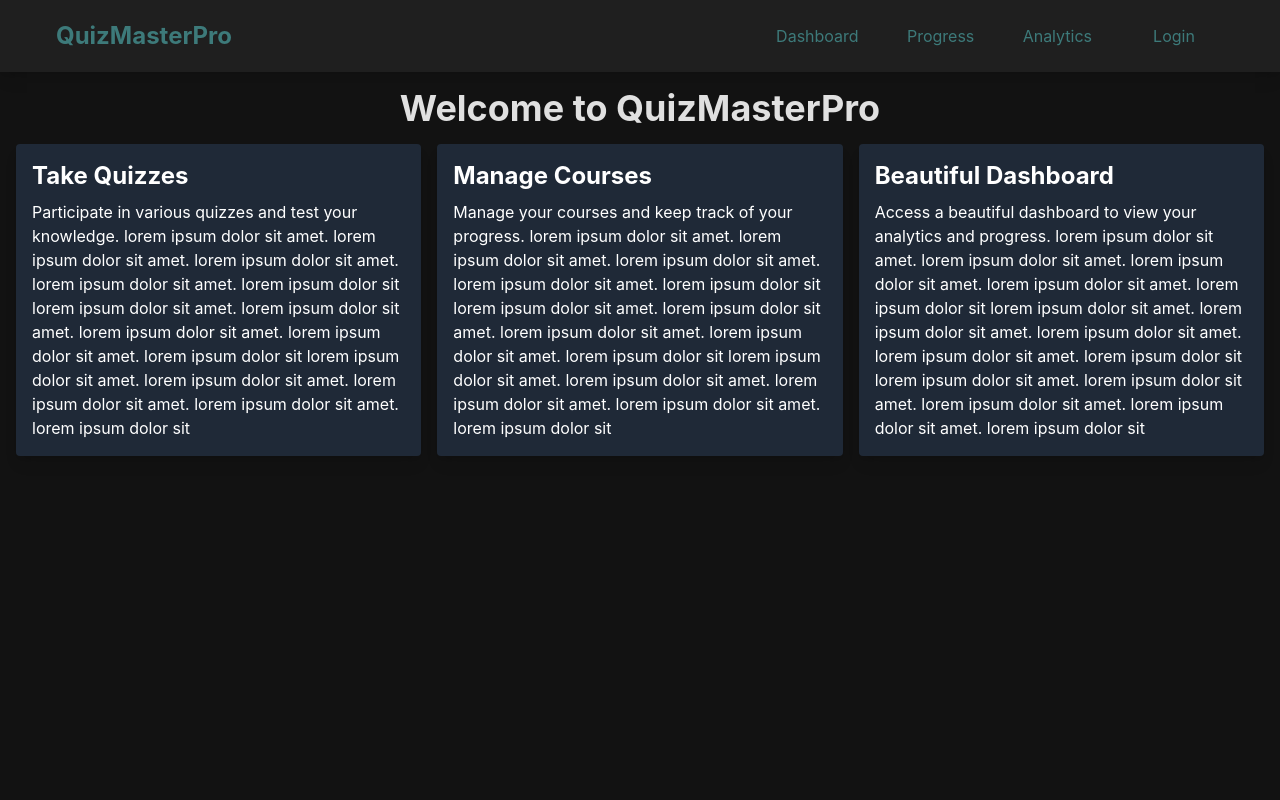
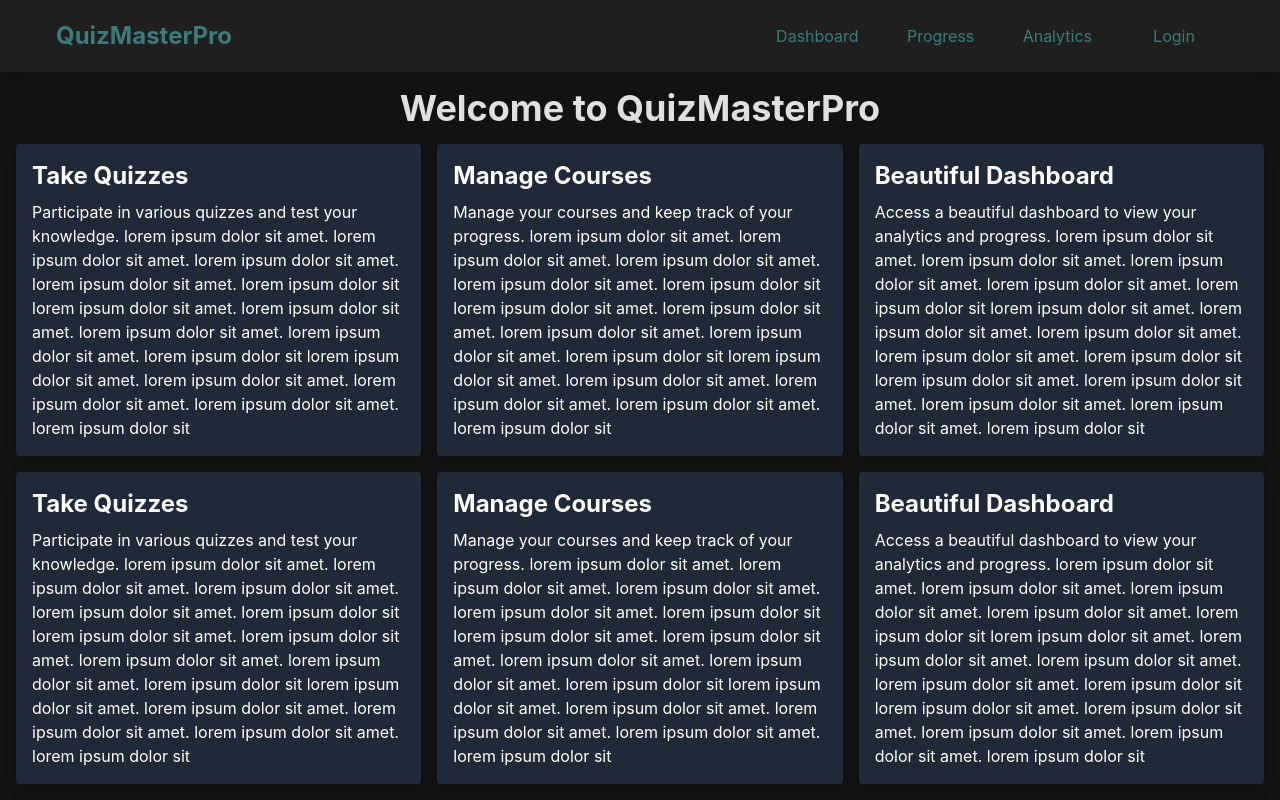
Before and after one commit to Abdullah-Mian/QuizMasterPro_WebEdition, a React (Create React App) app: page / in a window 1280 px wide. Built offline with nearby package versions, Linux system fonts and the light colour scheme; no server answers.

Commit message:
create login premission issue yet to resolve

```diff
--- a/src/DegreePrograms.js
+++ b/src/DegreePrograms.js
@@ -37,41 +37,13 @@ const DegreePrograms = () => {
     }
   }, [username, password, degreePrograms, setDegreePrograms]);
 
-  const fetchCourses = async (degProg) => {
-    try {
-      const response = await fetch(
-        `http://localhost:3000/courses?degProg=${degProg}`,
-        {
-          method: "GET",
-          headers: {
-            "Content-Type": "application/json",
-            "x-username": username,
-            "x-password": password,
-          },
-        }
-      );
-      const data = await response.json();
-      if (response.ok) {
-        setCourses((prevCourses) => ({
-          ...prevCourses,
-          [degProg]: data,
-        }));
-        console.log("Courses in context: ", courses);
-      } else {
-        console.error("Failed to fetch courses:", data.error);
-      }
-    } catch (error) {
-      console.error("Error fetching courses:", error);
-    }
-  };
-
   const handleToggle = (degProg) => {
     if (expanded === degProg) {
       setExpanded(null);
     } else {
       setExpanded(degProg);
       if (!courses[degProg]) {
-        fetchCourses(degProg);
+        console.log("course not found");
       }
     }
   };
--- a/src/DegreeProgramsContext.js
+++ b/src/DegreeProgramsContext.js
@@ -12,31 +12,11 @@ export const DegreeProgramsContext = createContext({
 export const DegreeProgramsProvider = ({ children }) => {
   const [degreePrograms, setDegreePrograms] = useState([]);
   const [courses, setCourses] = useState({});
-  const { username, password } = useContext(AuthContext);
+  const { username, password, verified } = useContext(AuthContext);
 
   useEffect(() => {
-    const fetchDegreePrograms = async () => {
-      try {
-        const response = await fetch("http://localhost:3000/degreeprograms", {
-          method: "GET",
-          headers: {
-            "Content-Type": "application/json",
-            "x-username": username,
-            "x-password": password,
-          },
-        });
-        const data = await response.json();
-        if (response.ok) {
-          setDegreePrograms(data);
-        } else {
-          console.error("Failed to fetch degree programs:", data.error);
-        }
-      } catch (error) {
-        console.error("Error fetching degree programs:", error);
-      }
-    };
-
     const fetchCourses = async () => {
+      console.log("fetching courses");
       try {
         const response = await fetch("http://localhost:3000/courses", {
           method: "GET",
@@ -64,9 +44,33 @@ export const DegreeProgramsProvider = ({ children }) => {
       }
     };
 
-    fetchDegreePrograms();
-    fetchCourses();
-  }, [username, password]);
+    const fetchDegreePrograms = async () => {
+      console.log("fetching degree programs");
+      try {
+        const response = await fetch("http://localhost:3000/degreeprograms", {
+          method: "GET",
+          headers: {
+            "Content-Type": "application/json",
+            "x-username": username,
+            "x-password": password,
+          },
+        });
+        const data = await response.json();
+        if (response.ok) {
+          setDegreePrograms(data);
+        } else {
+          console.error("Failed to fetch degree programs:", data.error);
+        }
+      } catch (error) {
+        console.error("Error fetching degree programs:", error);
+      }
+    };
+
+    if (verified) {
+      fetchDegreePrograms();
+      fetchCourses();
+    }
+  }, [username, password, verified]);
 
   return (
     <DegreeProgramsContext.Provider
--- a/src/EnrollStudent.js
+++ b/src/EnrollStudent.js
@@ -76,7 +76,10 @@ const EnrollStudent = () => {
           <input
             type="text"
             value={studentName}
-            onChange={(e) => setStudentName(e.target.value)}
+            onChange={(e) => {
+              setStudentName(e.target.value);
+              console.log(e.target.value);
+            }}
             className="w-full p-2 border text-black border-gray-300 rounded"
             required
           />
@@ -86,7 +89,10 @@ const EnrollStudent = () => {
           <input
             type="text"
             value={studentUsername}
-            onChange={(e) => setStudentUsername(e.target.value)}
+            onChange={(e) => {
+              setStudentUsername(e.target.value);
+              console.log(e.target.value);
+            }}
             className="w-full p-2 border text-black border-gray-300 rounded"
             required
           />
@@ -96,7 +102,10 @@ const EnrollStudent = () => {
           <input
             type="password"
             value={studentPassword}
-            onChange={(e) => setStudentPassword(e.target.value)}
+            onChange={(e) => {
+              setStudentPassword(e.target.value);
+              console.log(e.target.value);
+            }}
             className="w-full p-2 border text-black border-gray-300 rounded"
             required
           />
@@ -106,7 +115,10 @@ const EnrollStudent = () => {
           <input
             type="password"
             value={confirmPassword}
-            onChange={(e) => setConfirmPassword(e.target.value)}
+            onChange={(e) => {
+              setConfirmPassword(e.target.value);
+              console.log(e.target.value);
+            }}
             className="w-full p-2 border text-black border-gray-300 rounded"
             required
           />
--- a/src/Home.js
+++ b/src/Home.js
@@ -44,6 +44,42 @@ const Home = () => {
             dolor sit amet. lorem ipsum dolor sit amet. lorem ipsum dolor sit
           </p>
         </div>
+        <div className="bg-gray-800 text-white p-4 rounded shadow-lg">
+          <h2 className="text-2xl font-bold mb-2">Take Quizzes</h2>
+          <p>
+            Participate in various quizzes and test your knowledge. lorem ipsum
+            dolor sit amet. lorem ipsum dolor sit amet. lorem ipsum dolor sit
+            amet. lorem ipsum dolor sit amet. lorem ipsum dolor sit lorem ipsum
+            dolor sit amet. lorem ipsum dolor sit amet. lorem ipsum dolor sit
+            amet. lorem ipsum dolor sit amet. lorem ipsum dolor sit lorem ipsum
+            dolor sit amet. lorem ipsum dolor sit amet. lorem ipsum dolor sit
+            amet. lorem ipsum dolor sit amet. lorem ipsum dolor sit
+          </p>
+        </div>
+        <div className="bg-gray-800 text-white p-4 rounded shadow-lg">
+          <h2 className="text-2xl font-bold mb-2">Manage Courses</h2>
+          <p>
+            Manage your courses and keep track of your progress. lorem ipsum
+            dolor sit amet. lorem ipsum dolor sit amet. lorem ipsum dolor sit
+            amet. lorem ipsum dolor sit amet. lorem ipsum dolor sit lorem ipsum
+            dolor sit amet. lorem ipsum dolor sit amet. lorem ipsum dolor sit
+            amet. lorem ipsum dolor sit amet. lorem ipsum dolor sit lorem ipsum
+            dolor sit amet. lorem ipsum dolor sit amet. lorem ipsum dolor sit
+            amet. lorem ipsum dolor sit amet. lorem ipsum dolor sit
+          </p>
+        </div>
+        <div className="bg-gray-800 text-white p-4 rounded shadow-lg">
+          <h2 className="text-2xl font-bold mb-2">Beautiful Dashboard</h2>
+          <p>
+            Access a beautiful dashboard to view your analytics and progress.
+            lorem ipsum dolor sit amet. lorem ipsum dolor sit amet. lorem ipsum
+            dolor sit amet. lorem ipsum dolor sit amet. lorem ipsum dolor sit
+            lorem ipsum dolor sit amet. lorem ipsum dolor sit amet. lorem ipsum
+            dolor sit amet. lorem ipsum dolor sit amet. lorem ipsum dolor sit
+            lorem ipsum dolor sit amet. lorem ipsum dolor sit amet. lorem ipsum
+            dolor sit amet. lorem ipsum dolor sit amet. lorem ipsum dolor sit
+          </p>
+        </div>
       </div>
     </div>
   );
```
Also changed, not shown: 2 other files (tests, documents, lock files or other folders).
